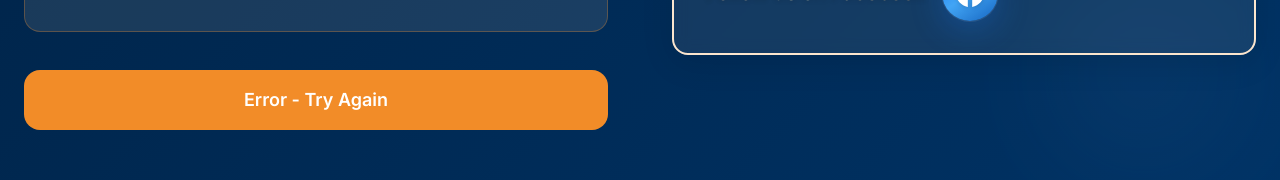
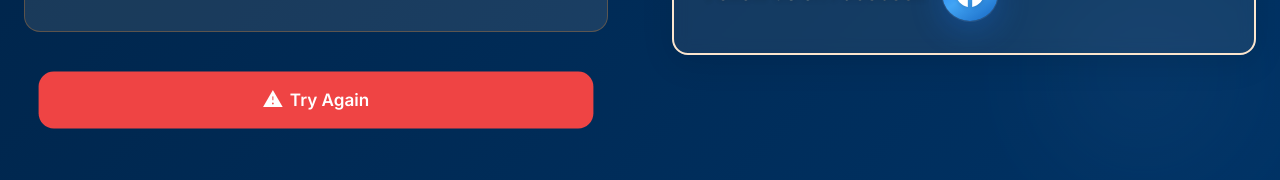
Before and after one commit to MaherxBlhasn/ODYSSEE-TRAVEL-Services, a Next.js app: page /en in a window 1280 px wide. Both pictures are taken after typing "Sample", "Sample", "name@example.com", "5551234", "Sample" into the empty fields and a click on the button "Send Message". Shown: the part 4163-4343 px from the top of the page. Built offline with nearby package versions, Linux system fonts and the light colour scheme; no server answers.

Commit message:
fixing contact form errors

```diff
--- a/app/_components/ContactForm.tsx
+++ b/app/_components/ContactForm.tsx
@@ -38,7 +38,6 @@ export default function ContactForm({ onSubmit }: ContactFormProps = {}) {
   };
 
   const handleSubmit = async (e: React.FormEvent<HTMLFormElement>) => {
-
     e.preventDefault();
     setIsSubmitting(true);
 
@@ -93,7 +92,7 @@ export default function ContactForm({ onSubmit }: ContactFormProps = {}) {
           message: ''
         });
         setSubmitStatus('idle');
-      }, 2000);
+      }, 3000); // Increased timeout to match newsletter form behavior
 
     } catch (error) {
       setSubmitStatus('error');
@@ -101,28 +100,61 @@ export default function ContactForm({ onSubmit }: ContactFormProps = {}) {
       // Track form submission error
       trackEvent('form_submit_error', 'contact', 'contact_form');
       console.error('Form submission error:', error);
+
+      // Reset error status after some time
+      setTimeout(() => {
+        setSubmitStatus('idle');
+      }, 3000);
     } finally {
       setIsSubmitting(false);
     }
   };
 
-  const getButtonText = () => {
-    if (isSubmitting) return tContact('form.sending') || 'Sending...';
-    if (submitStatus === 'success') return tContact('form.sent') || 'Message Sent!';
-    if (submitStatus === 'error') return tContact('form.error') || 'Error - Try Again';
-    return tContact('form.sendMessage');
+  const getButtonStyles = () => {
+    let baseStyles = "w-full py-4 rounded-2xl font-semibold text-lg transition-all duration-300 focus:outline-none focus:ring-2 focus:ring-orange/50 focus:ring-offset-2 focus:ring-offset-transparent disabled:cursor-not-allowed transform";
+
+    switch (submitStatus) {
+      case 'success':
+        return `${baseStyles} bg-green-500 text-white scale-105 shadow-lg shadow-green-500/25`;
+      case 'error':
+        return `${baseStyles} bg-red-500 text-white scale-95`;
+      default:
+        if (isSubmitting) {
+          return `${baseStyles} bg-orange/70 text-white cursor-wait scale-95`;
+        }
+        return `${baseStyles} bg-orange text-white hover:bg-orange/90 hover:scale-105 active:scale-95 shadow-lg shadow-orange/25`;
+    }
   };
 
-  const getButtonClass = () => {
-    let baseClass = "w-full py-4 rounded-2xl font-semibold text-lg transition-all duration-300";
+  const getButtonContent = () => {
+    if (isSubmitting) {
+      return (
+        <div className="flex items-center justify-center space-x-2">
+          <div className="w-5 h-5 border-2 border-white border-t-transparent rounded-full animate-spin"></div>
+          <span>{tContact('form.sending') || 'Sending...'}</span>
+        </div>
+      );
+    }
 
     if (submitStatus === 'success') {
-      return `${baseClass} bg-green-500 text-white`;
+      return (
+        <div className="flex items-center justify-center space-x-2">
+          <span className="text-xl">✓</span>
+          <span>{tContact('form.sent') || 'Message Sent!'}</span>
+        </div>
+      );
     }
+
     if (submitStatus === 'error') {
-      return `${baseClass} bg-red-500 text-white`;
+      return (
+        <div className="flex items-center justify-center space-x-2">
+          <span className="text-xl">⚠</span>
+          <span>{tContact('form.error') || 'Try Again'}</span>
+        </div>
+      );
     }
-    return `${baseClass} text-white` + ' hover:opacity-80';
+
+    return tContact('form.sendMessage');
   };
 
   return (
@@ -270,10 +302,14 @@ export default function ContactForm({ onSubmit }: ContactFormProps = {}) {
       <button
         type="submit"
         disabled={isSubmitting}
-        className={getButtonClass()}
-        style={{ backgroundColor: '#F28C28' }}
+        className={getButtonStyles()}
+        style={{
+          backgroundColor: submitStatus === 'success' ? '#10B981' :
+            submitStatus === 'error' ? '#EF4444' :
+              isSubmitting ? 'rgba(242, 140, 40, 0.7)' : '#F28C28'
+        }}
       >
-        {getButtonText()}
+        {getButtonContent()}
       </button>
     </form>
   );
--- a/messages/en.json
+++ b/messages/en.json
@@ -156,10 +156,10 @@
       "phone": "Phone",
       "message": "Message",
       "messagePlaceholder": "Tell us about your dream destination...",
-      "sendMessage": "Send Message",
       "sending": "Sending...",
       "sent": "Message Sent!",
-      "error": "Error - Try Again"
+      "error": "Try Again",
+      "sendMessage": "Send Message"
     },
     "info": {
       "title": "Contact Information",
--- a/messages/fr.json
+++ b/messages/fr.json
@@ -157,13 +157,19 @@
       "phone": "Téléphone",
       "message": "Message",
       "messagePlaceholder": "Parlez-nous de votre destination de rêve...",
-      "sendMessage": "Envoyer le Message"
+      "sending": "Envoi en cours...",
+      "sent": "Message envoyé !",
+      "error": "Réessayer",
+      "sendMessage": "Envoyer le message"
     },
     "info": {
       "title": "Informations de Contact",
       "address": {
         "title": "Adresse",
-        "value": ["Immeuble Mlika, Bd Ennakhil Khezema Est 4051, Sousse (siége)", "11 Avenue de la démocratie, Ariana, Tunisia, 1004"]
+        "value": [
+          "Immeuble Mlika, Bd Ennakhil Khezema Est 4051, Sousse (siége)",
+          "11 Avenue de la démocratie, Ariana, Tunisia, 1004"
+        ]
       },
       "phone": {
         "title": "Téléphone",
```
